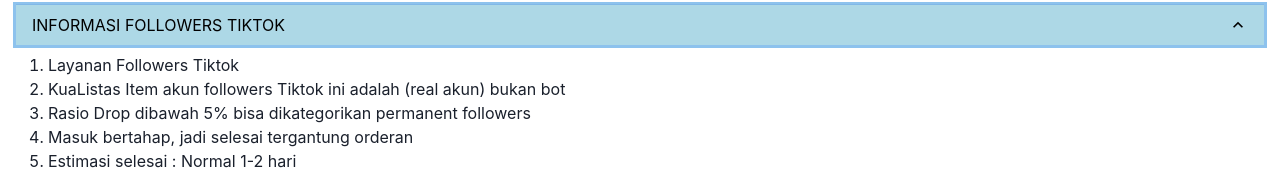
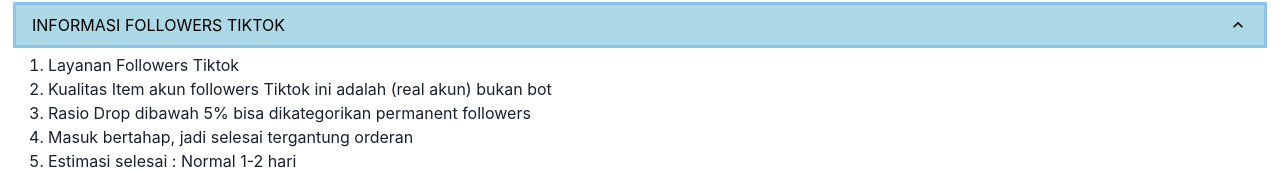
Before and after one commit to zeylosociale/zeylosociale.id, a Next.js app: page /product in a window 1280 px wide. Both pictures are taken after a click on the button "INFORMASI FOLLOWERS TIKTOK". Shown: the part 1166-1336 px from the top of the page. Built offline with nearby package versions, Linux system fonts and the light colour scheme.

Commit message:
modified content product page

```diff
--- a/pages/product.js
+++ b/pages/product.js
@@ -195,7 +195,7 @@
                 <OrderedList>
                   <ListItem>Layanan Followers Tiktok</ListItem>
                   <ListItem>
-                    KuaListas Item akun followers Tiktok ini adalah (real akun)
+                    Kualitas Item akun followers Tiktok ini adalah (real akun)
                     bukan bot
                   </ListItem>
                   <ListItem>
```
